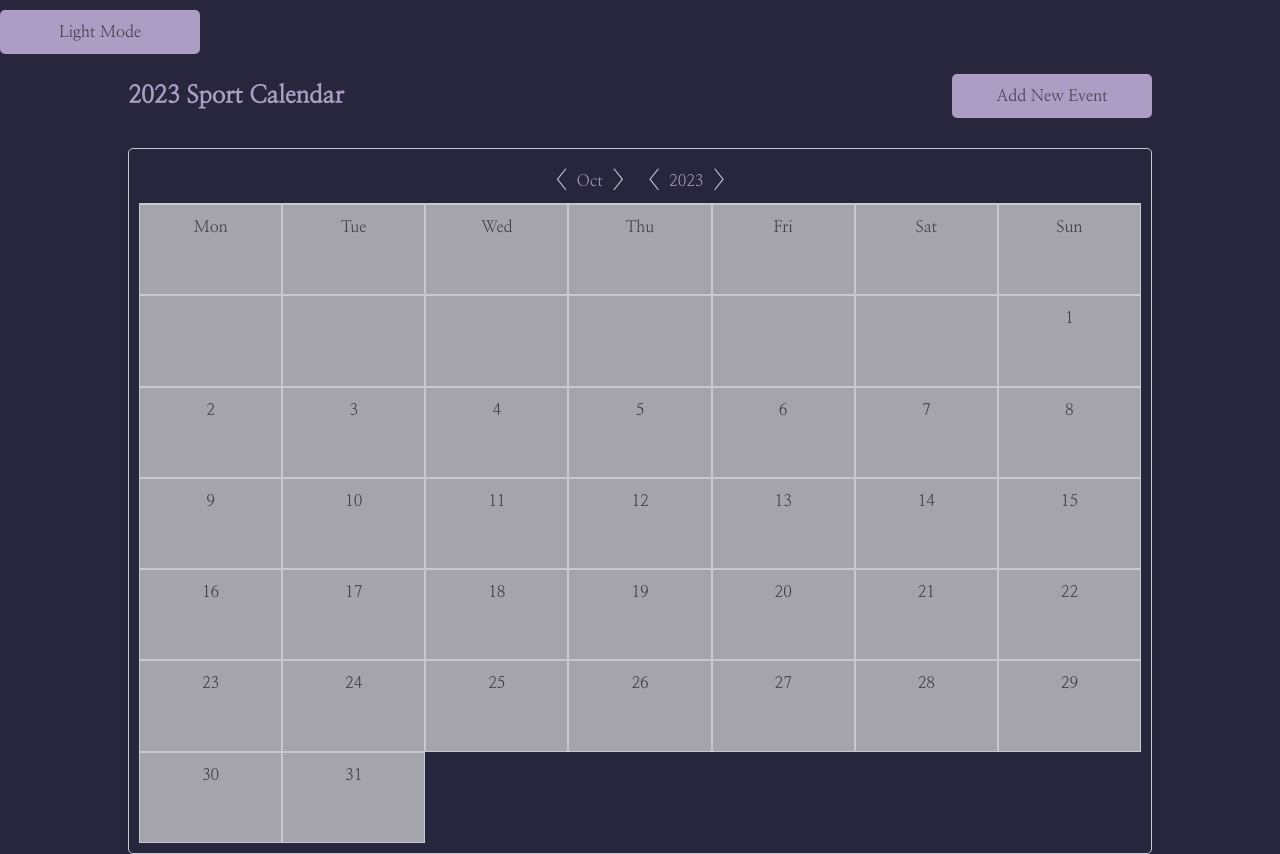
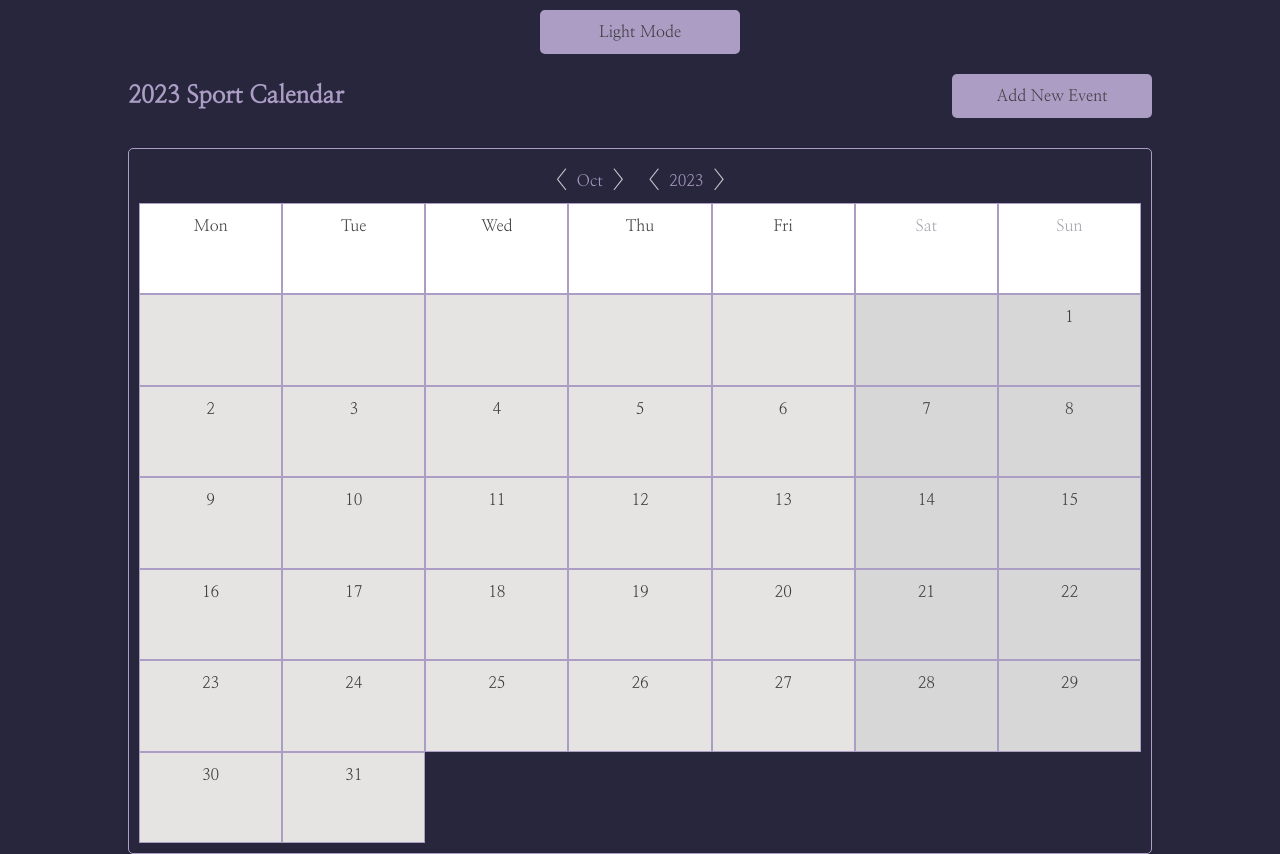
Before and after one commit to taorminak/sport-event-calendar, a Vue app: page / in a window 1280 px wide. Built offline with nearby package versions, Linux system fonts and the light colour scheme; a web font is replaced by a local one.

Commit message:
fix: change theme colors snd styles

```diff
--- a/src/App.vue
+++ b/src/App.vue
@@ -1,11 +1,11 @@
 <template>
   <div class="app" :class="themeClass">
     <header>
-      <nav>
+      <nav class="header__navigation">
         <button class="header__button" @click="toggleTheme">{{ themeLabel }}</button>
-        <MainLayout />
       </nav>
     </header>
+    <MainLayout />
   </div>
 </template>
 
@@ -49,4 +49,10 @@ export default defineComponent({
 
 <style lang="scss">
 @import './assets/styles/index.scss';
+
+.header__navigation {
+  display: flex;
+  justify-content: center;
+  align-items: center;
+}
 </style>
--- a/src/components/SportCalendar.vue
+++ b/src/components/SportCalendar.vue
@@ -2,11 +2,21 @@
   <div class="calendar">
     <NavigationPanel :date="date" />
     <div class="calendar__container-days">
-      <div v-for="weekDay in daysOfWeek" :key="weekDay" class="container__item-day item-weekday">
+      <div
+        v-for="(weekDay, index) in daysOfWeek"
+        :key="weekDay"
+        :class="getDayClass(index, 'daysOfWeek')"
+        class="container__item-day item-weekday"
+      >
         {{ weekDay }}
       </div>
 
-      <div v-for="(day, index) in daysInMonth" :key="index" class="container__item-day">
+      <div
+        v-for="(day, index) in daysInMonth"
+        :key="index"
+        :class="getDayClass(index, 'daysInMonth')"
+        class="container__item-day"
+      >
         {{ day }}
       </div>
     </div>
@@ -68,6 +78,17 @@ export default defineComponent({
       return daysOfWeek;
     },
   },
+  methods: {
+    getDayClass(index: number, part: string): string {
+      const isWeekend = index % DAYS_IN_WEEK === 5 || index % DAYS_IN_WEEK === 6;
+
+      if (isWeekend) {
+        return part === 'daysInMonth' ? 'item-weekend' : 'item-weekend-weekday';
+      }
+
+      return '';
+    },
+  },
 });
 </script>
 
@@ -76,7 +97,7 @@ export default defineComponent({
   width: 80vw;
   margin: auto;
   margin-top: 20px;
-  border: 1px solid #c9c8d0;
+  border: 1px solid #ac9dc5;
   border-radius: 5px;
   padding: 10px;
   box-shadow: 0 2px 4px rgba(0, 0, 0, 0.1);
@@ -87,15 +108,26 @@ export default defineComponent({
   flex-wrap: wrap;
   width: 100%;
   min-height: 80vh;
-  border-top: 1px solid #c9c8d0;
 
   .container__item-day {
     width: calc(100% / 7);
-    border: 1px solid #c9c8d0;
+    border: 1px solid #ac9dc5;
     padding: 10px;
     text-align: center;
-    background-color: #a5a4ab;
+    background-color: #e5e4e2;
     color: #3b3a3d;
+  }
+
+  .item-weekday {
+    background-color: #ffffff;
+  }
+
+  .item-weekend-weekday {
+    color: #a5a4ab;
+  }
+
+  .item-weekend {
+    background-color: #d7d7d7;
   }
 }
 </style>
```
